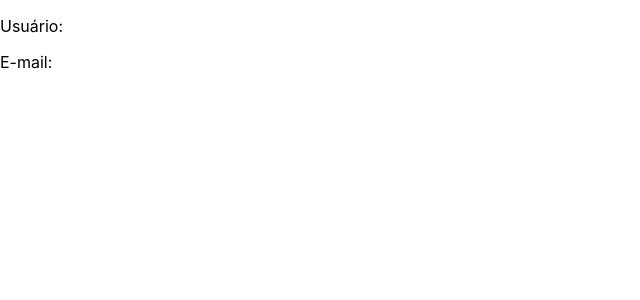
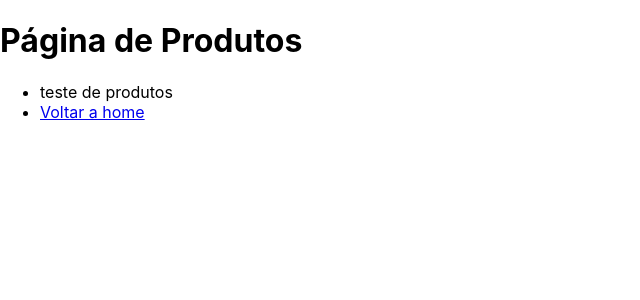
Before and after one commit to johnk531/product-calculator-front, a React (Create React App) app: page /produto in a window 1280 px wide. Shown: the top 300 px of the page, without its empty margins (0-640 px from the left). Built offline with nearby package versions, Linux system fonts and the light colour scheme; no server answers.

Commit message:
Fix: add routes to App

```diff
--- a/src/App.js
+++ b/src/App.js
@@ -1,23 +1,24 @@
 import React, { useEffect, useState } from "react";
+import { BrowserRouter, Routes, Route } from 'react-router-dom';
 import api from "./services/api";
 
+// import das rotas
+import Home from './routes/home/home';
+import Login from './routes/login/login';
+import Produto from './routes/produto/produto';
+import Receita from './routes/receita/receita';
+
 export default function App() {
-  const [user, setUser] = useState();
-
-  useEffect(() => {
-    api
-      .get("/user/read/john10@gmail.com")
-      .then((response) => setUser(response.data))
-      .catch((err) => {
-        console.error("ops! ocorreu um erro" + err);
-      });
-    console.log(user);
-  }, []);
-
   return (
     <div className="App">
-      <p>Usuário: {user?.username}</p>
-      <p>E-mail: {user?.email}</p>
+      <BrowserRouter>
+        <Routes>
+          <Route path="/" element={<Home />} />
+          <Route path="login" element={<Login />} />
+          <Route path="produto" element={<Produto />} />
+          <Route path="receita" element={<Receita />} />
+        </Routes>
+      </BrowserRouter>
     </div>
   );
 }
--- a/src/routes/login/login.js
+++ b/src/routes/login/login.js
@@ -11,7 +11,7 @@ const Login = () =>{
             teste de login
           </li>
           <li>
-            <Link to="/home">Voltar a home</Link>
+            <Link to="/">Voltar a home</Link>
           </li>
         </ul>
       </nav>
--- a/src/routes/produto/produto.js
+++ b/src/routes/produto/produto.js
@@ -11,7 +11,7 @@ const Produto = () =>{
             teste de produtos
           </li>
           <li>
-            <Link to="/home">Voltar a home</Link>
+            <Link to="/">Voltar a home</Link>
           </li>
         </ul>
       </nav>
--- a/src/routes/receita/receita.js
+++ b/src/routes/receita/receita.js
@@ -11,7 +11,7 @@ const Receita = () =>{
             teste de receitas
           </li>
           <li>
-            <Link to="/home">Voltar a home</Link>
+            <Link to="/">Voltar a home</Link>
           </li>
         </ul>
       </nav>
```
